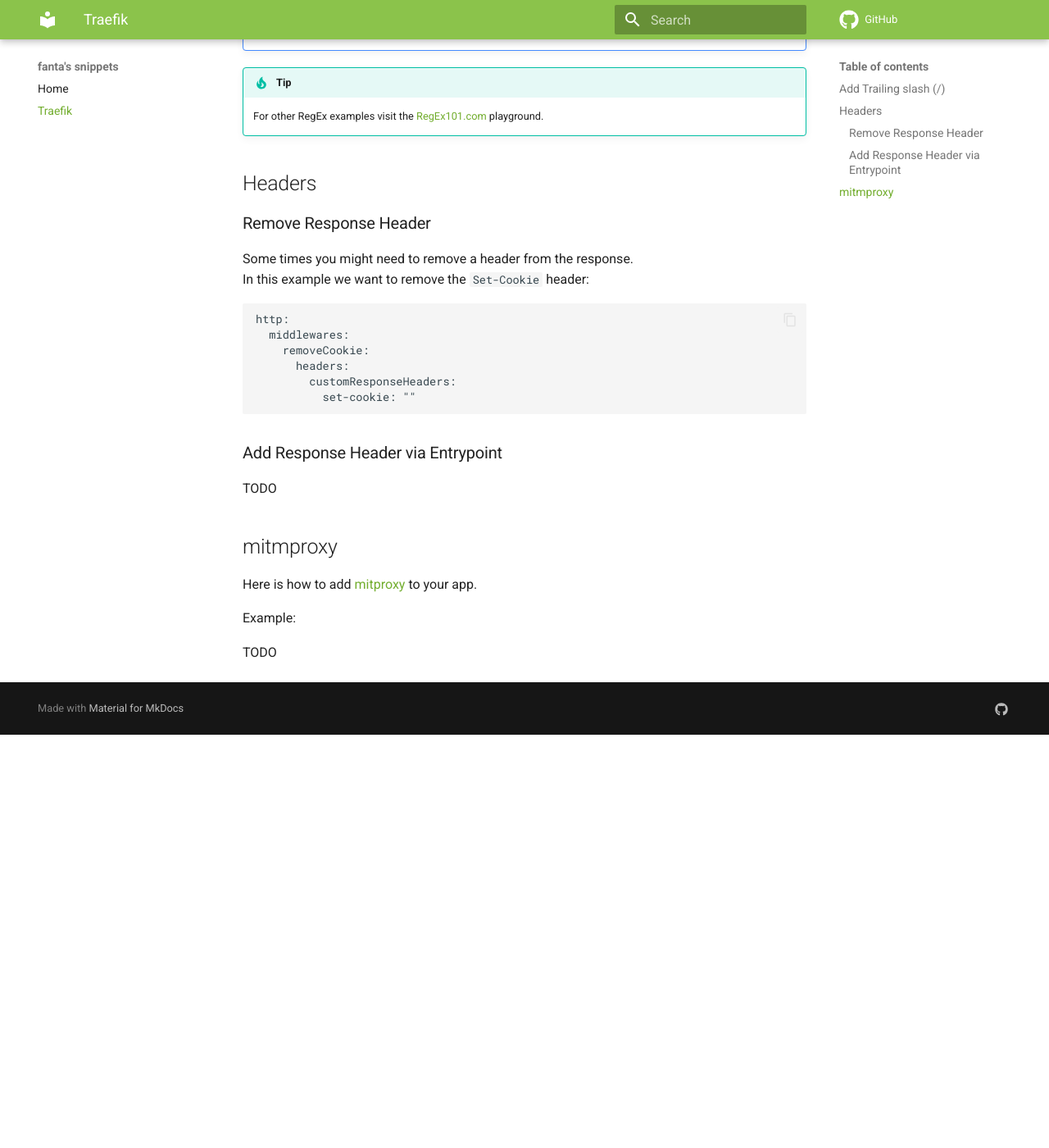
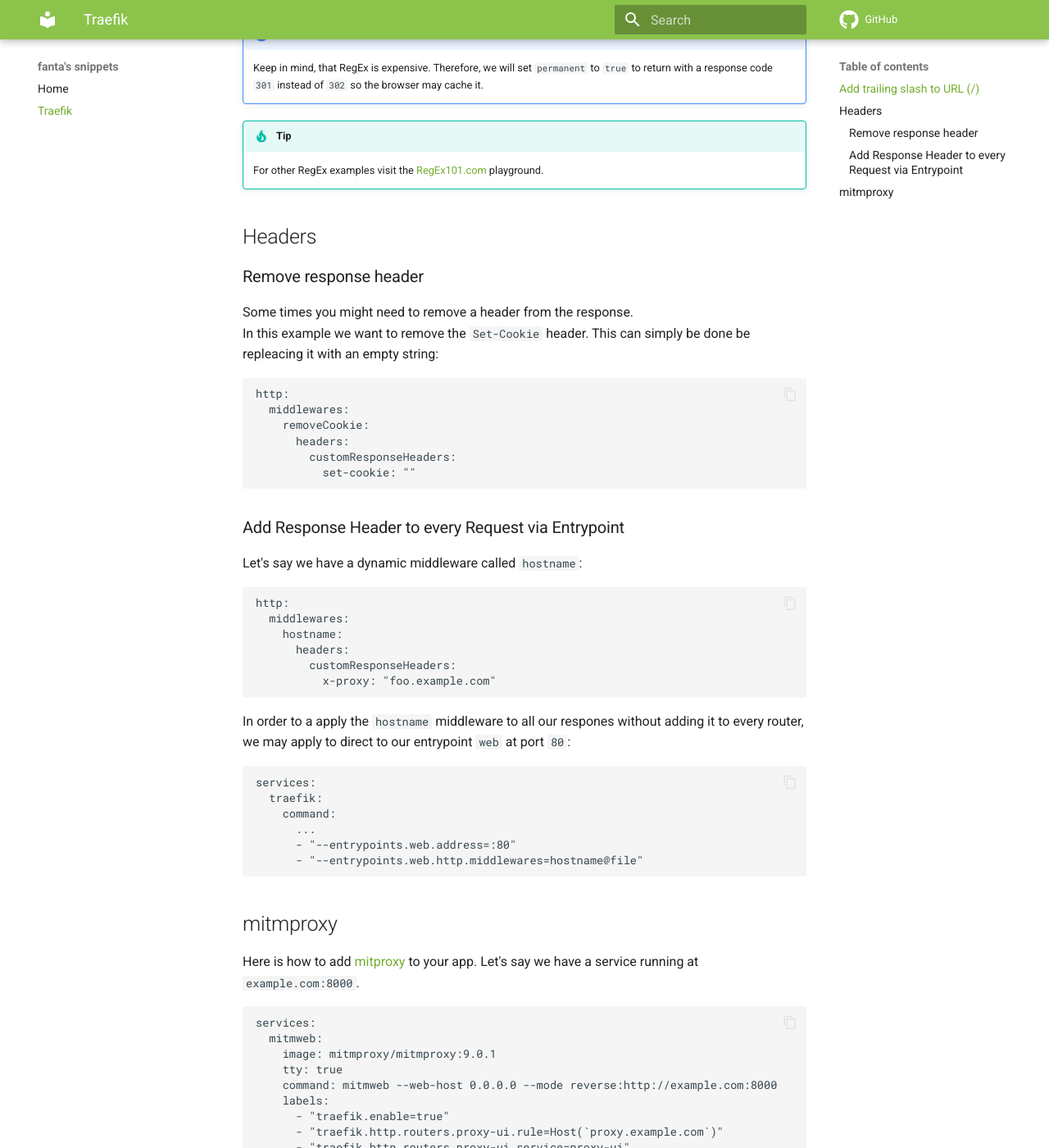
Before and after one commit to spezifanta/snippets, an MkDocs documentation site: the page built from docs/traefik.md, in a window 1280 px wide and 1400 px high, scrolled down 556 px. Shown: the whole window at 82% size. Built offline with MkDocs 1.6.1 and Material for MkDocs 9.7.7, drawn with Linux system fonts in a browser that asks for light colours; comment, search, counter and statistics services are not loaded; before the commit the page ends 1452 px from its top, so only the background shows below that; some of the changed text lies outside the part shown.

Commit message:
entrypoint and mitmweb

````diff
--- a/docs/traefik.md
+++ b/docs/traefik.md
@@ -1,7 +1,9 @@
 # Traefik
 
+I love Traefik. Here are some of my snippets.
 
-## Add Trailing slash (/)
+
+## Add trailing slash to URL (/)
 
 For some raeson your service requires a trailing slash in order to work.
 However, for a better user experience you want to drop this requirement.
@@ -30,10 +32,11 @@
 
 ## Headers
 
-### Remove Response Header
+### Remove response header
 
 Some times you might need to remove a header from the response.
-In this example we want to remove the `Set-Cookie` header:
+In this example we want to remove the `Set-Cookie` header.
+This can simply be done be repleacing it with an empty string:
 
 ```yaml
 http:
@@ -45,15 +48,57 @@
 ```
 
 
-### Add Response Header via Entrypoint
+### Add Response Header to every Request via Entrypoint
 
-TODO
+Let's say we have a dynamic middleware called `hostname`:
 
+```yaml
+http:
+  middlewares:
+    hostname:
+      headers:
+        customResponseHeaders:
+          x-proxy: "foo.example.com"
+```
+
+In order to a apply the `hostname` middleware to all our respones without adding it to every router,
+we may apply to direct to our entrypoint `web` at port `80`:
+
+```yaml
+services:
+  traefik:
+    command:
+      ...
+      - "--entrypoints.web.address=:80"
+      - "--entrypoints.web.http.middlewares=hostname@file"
+```
 
 ## mitmproxy
 
 Here is how to add [mitproxy](https://mitmproxy.org/) to your app.
+Let's say we have a service running at `example.com:8000`.
 
-Example:
 
-TODO
+```yaml
+services:
+  mitmweb:
+    image: mitmproxy/mitmproxy:9.0.1
+    tty: true
+    command: mitmweb --web-host 0.0.0.0 --mode reverse:http://example.com:8000
+    labels:
+      - "traefik.enable=true"
+      - "traefik.http.routers.proxy-ui.rule=Host(`proxy.example.com`)"
+      - "traefik.http.routers.proxy-ui.service=proxy-ui"
+      - "traefik.http.services.proxy-ui.loadbalancer.server.port=8081"
+      - "traefik.http.services.proxy-ui.loadbalancer.passHostHeader=false"
+      - "traefik.http.routers.proxy-ui.middlewares=mitmproxy-header"
+      - "traefik.http.routers.proxy.rule=Host(`example.com`)"
+      - "traefik.http.routers.proxy.service=proxy"
+      - "traefik.http.services.proxy.loadbalancer.server.port=8000"
+      - "traefik.http.middlewares.mitmproxy-header.headers.customrequestheaders.Origin="
+      - "traefik.http.middlewares.mitmproxy-header.headers.customresponseheaders.X-Content-Type-Options="
+    networks:
+      - traefik
+```
+
+This will launch the proxy which can be accessed from `exmaple.com`. The mitmproxy web UI can be accessed by `proxy.example.com`.
````
